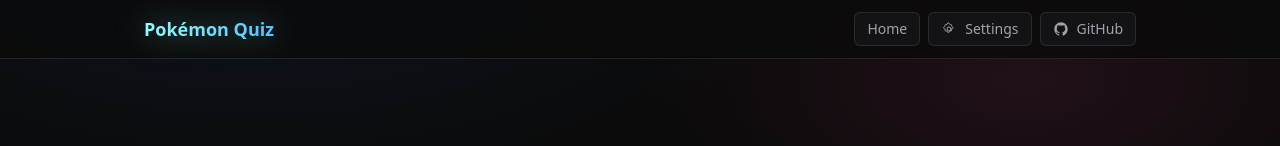
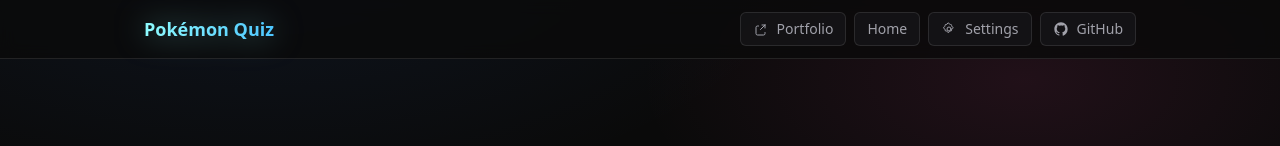
Before and after one commit to Ammaar-Alam/pokemon-quiz, a Next.js app: page / in a window 1280 px wide. Shown: the top 146 px of the page. Built offline with nearby package versions, Linux system fonts and the light colour scheme.

Commit message:
adding lnks to navbar

```diff
--- a/components/NavBar.tsx
+++ b/components/NavBar.tsx
@@ -1,6 +1,6 @@
 "use client"
 import Link from 'next/link'
-import { GearIcon } from '@/components/Icons'
+import { GearIcon, ExternalLinkIcon } from '@/components/Icons'
 
 function GithubIcon(props: React.SVGProps<SVGSVGElement>) {
   return (
@@ -22,6 +22,16 @@ export function NavBar() {
           </span>
         </Link>
         <div className="flex items-center gap-2">
+          <a
+            className="inline-flex items-center gap-2 rounded-md border border-[var(--glass-border)] bg-[var(--glass-bg)] px-3 py-1.5 text-sm text-[var(--text-secondary)] hover:text-[var(--text)] hover:border-[var(--primary)] transition"
+            href="https://ammaaralam.com"
+            target="_blank"
+            rel="noopener noreferrer"
+            title="Portfolio"
+          >
+            <ExternalLinkIcon className="h-4 w-4" />
+            Portfolio
+          </a>
           <Link
             className="inline-flex items-center gap-2 rounded-md border border-[var(--glass-border)] bg-[var(--glass-bg)] px-3 py-1.5 text-sm text-[var(--text-secondary)] hover:text-[var(--text)] hover:border-[var(--primary)] transition"
             href="/"
```
